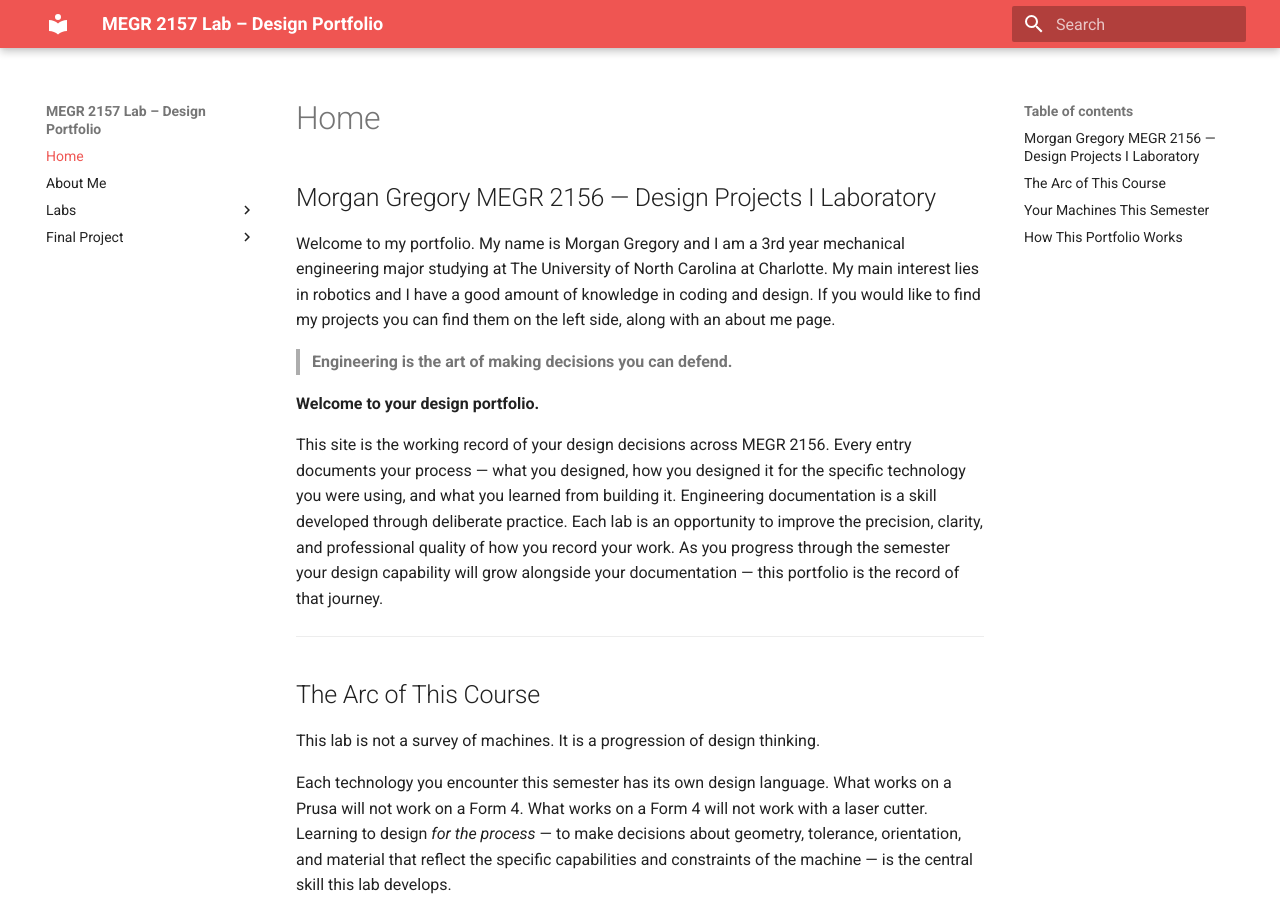
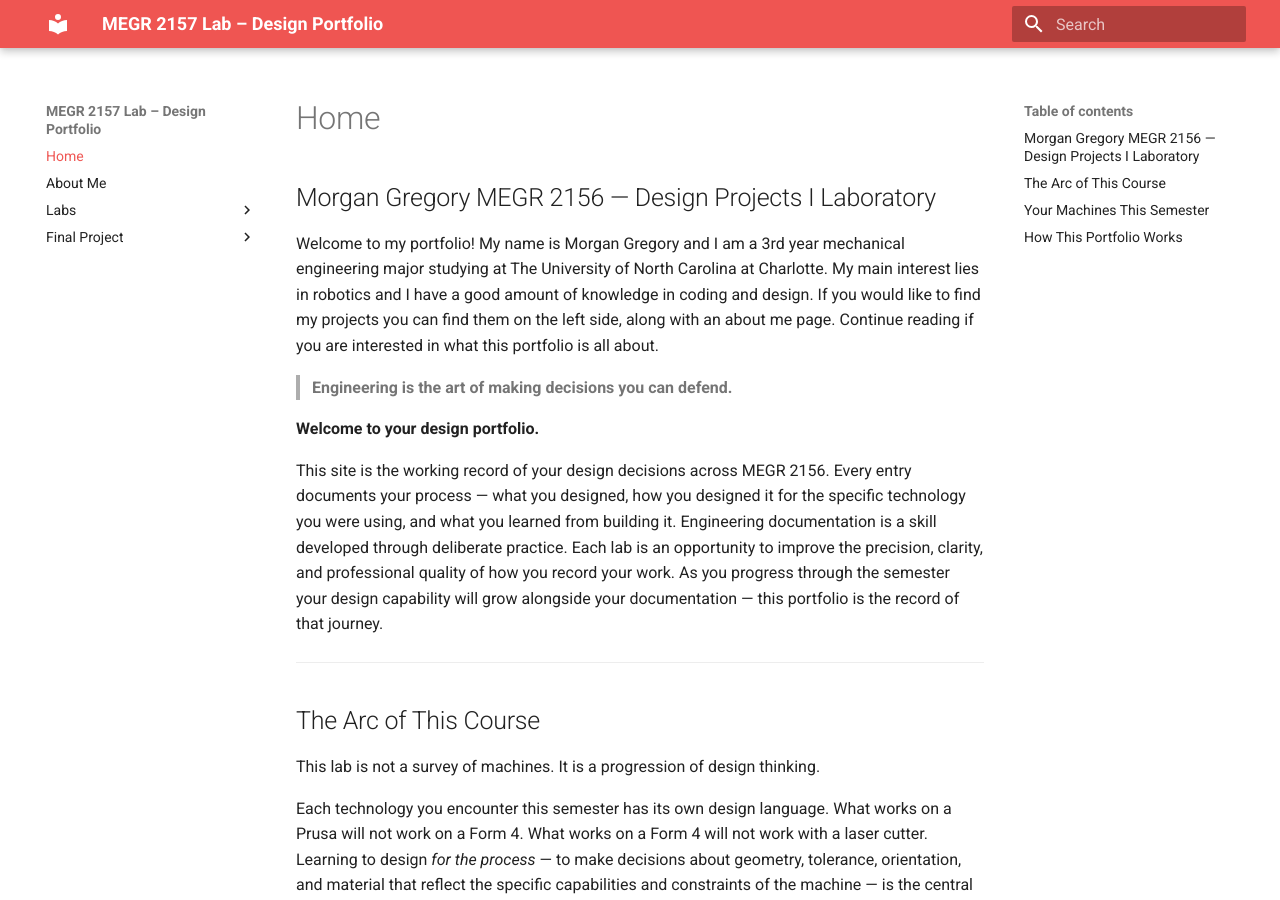
Before and after one commit to mgrego35/Morgan-Gregory-Lab-Portfolio, an MkDocs documentation site: the page built from docs/index.md, in a window 1280 px wide and 900 px high. Built offline with MkDocs 1.6.1 and Material for MkDocs 9.7.7, drawn with Linux system fonts in a browser that asks for light colours.

Commit message:
Revise portfolio introduction for clarity and engagement
Updated introduction to include a call to action for readers.

```diff
--- a/docs/index.md
+++ b/docs/index.md
@@ -1,6 +1,6 @@
 ## Morgan Gregory MEGR 2156 — Design Projects I Laboratory
 
-Welcome to my portfolio. My name is Morgan Gregory and I am a 3rd year mechanical engineering major studying at The University of North Carolina at Charlotte. My main interest lies in robotics and I have a good amount of knowledge in coding and design. If you would like to find my projects you can find them on the left side, along with an about me page.
+Welcome to my portfolio! My name is Morgan Gregory and I am a 3rd year mechanical engineering major studying at The University of North Carolina at Charlotte. My main interest lies in robotics and I have a good amount of knowledge in coding and design. If you would like to find my projects you can find them on the left side, along with an about me page. Continue reading if you are interested in what this portfolio is all about.
 
 > **Engineering is the art of making decisions you can defend.**
 
```
